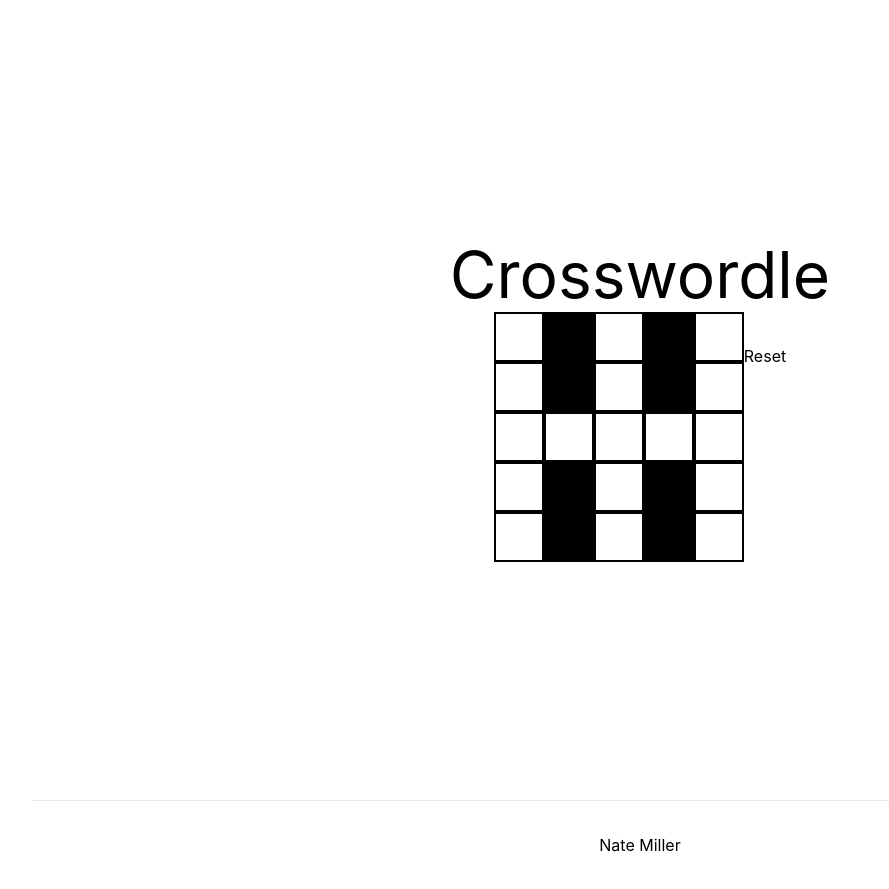
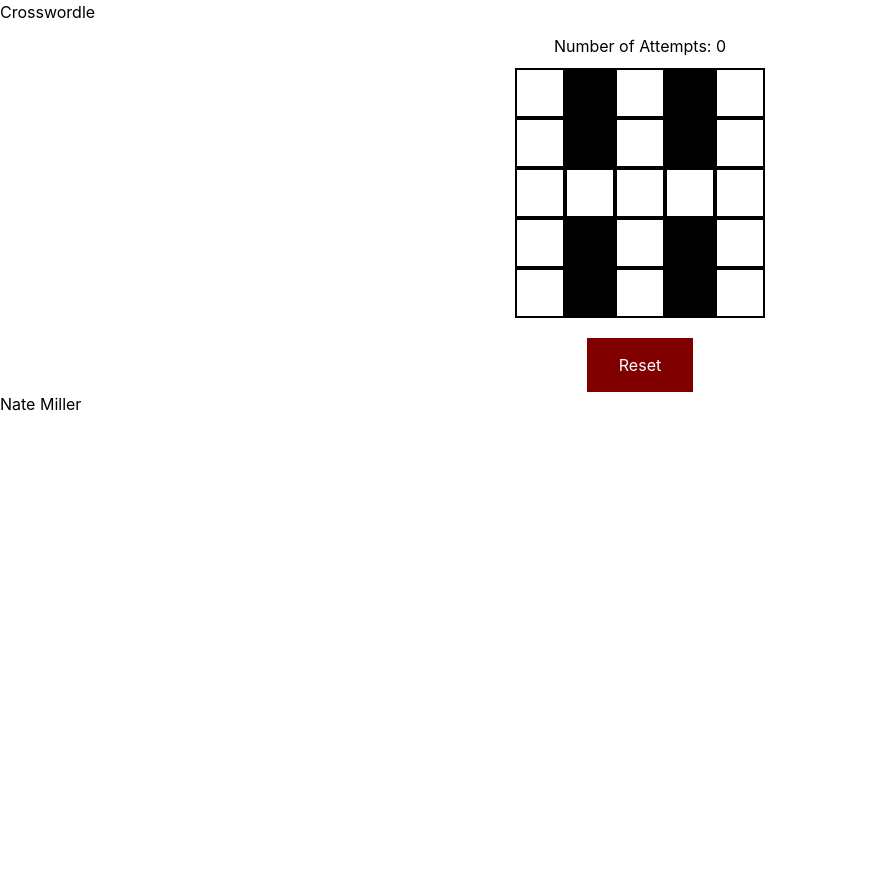
Before and after one commit to nkdmiller/crosswordle, a Next.js app: page / in a window 1280 px wide. Shown: the whole page, without its empty margins (0-889 px from the left). After the commit the page ends 800 px from the top, so only its background shows below. Built offline with nearby package versions, Linux system fonts and the light colour scheme.

Commit message:
add comments to code

```diff
--- a/components/Guess.jsx
+++ b/components/Guess.jsx
@@ -1,7 +1,3 @@
-import { useState, useRef } from 'react'
-import { Dialog } from '@headlessui/react'
-import Link from "next/link";
-
 const Guess = ({ value, guessClass }) => {
   return(
     <div className={guessClass}>
--- a/components/crossword.jsx
+++ b/components/crossword.jsx
@@ -1,12 +1,8 @@
-import React from 'react';
-import { useState, useEffect } from 'react';
+import { React, useState, useEffect } from 'react';
 import crossword from '../data/puzzle';
 import {useRouter} from "next/router";
 import Modal from "./Modal";
 import Link from "next/link";
-import { createContext } from 'react';
-
-export const CrosswordContext = createContext();
 
 const Crossword = () => {
   let router = useRouter();
@@ -14,6 +10,7 @@ const Crossword = () => {
   const [wordMap, setWordMap] = useState([]);
   const [rows, setRows] = useState([]);
   const [crosswordBoard, setCrosswordBoard] = useState([]);
+  const [attempts, setAttempts] = useState(0);
   const [solved, setSolved] = useState(false);
   const [reset, setReset] = useState(false);
 
@@ -21,14 +18,16 @@ const Crossword = () => {
   const [highlightedVerticalWord, setHighlightedVerticalWord] = useState(-1);
 
   useEffect(() => {
-
+    //Initial states
     let wordState;
     let boardState;
+    //Attempt to grab wordState from local storage
     const stateStr = localStorage.getItem('words');
     const existingWords = stateStr ? JSON.parse(stateStr) : undefined;
     if (existingWords) {
       wordState = existingWords;
     } else {
+      //Set initial if not in storage
       const initial = crossword.words.map(function(word) {
         let newWord = word;
         newWord.attempts = ["","","","","","",];
@@ -38,30 +37,39 @@ const Crossword = () => {
       })
       wordState = initial;
     }
+    //Attempt to grab boardState from local storage
     const boardStr = localStorage.getItem('crosswordBoard');
     const existingBoard = stateStr ? JSON.parse(boardStr) : undefined;
     if (existingBoard) {
       boardState = existingBoard;
     } else {
+      //Set initial if not in storage
       let initial = [];
       for(var i=0; i< crossword.wordMap.length; i++) {
         initial[i] = new Array(crossword.wordMap[0].length);
       }
       boardState = initial;
     }
+    //Attempt to grab solved from local storage; false otherwise
+    const isSolved = localStorage.getItem('solved') ? true : false;
 
-    const isSolved = localStorage.getItem('solved') ? true : false;
+    //Attempt to grab attempts from local storage; 0 otherwise
+    const attemptsStr = localStorage.getItem('attempts');
+    const attemptsState = attemptsStr ? parseInt(JSON.parse(attemptsStr)) : 0;
 
     setWords(wordState);
     setWordMap(crossword.wordMap);
     setRows(crossword.rows);
     setCrosswordBoard(boardState);
+    setAttempts(attemptsState);
     setSolved(isSolved);
     setReset(false);
   }, [reset])
 
   useEffect(() => {
+    //Store words, attempts and board state whenever the words are updated (e.g an attempt is made)
     window.localStorage.setItem('words', JSON.stringify(words));
+    window.localStorage.setItem('attempts', JSON.stringify(attempts));
     window.localStorage.setItem('crosswordBoard', JSON.stringify(crosswordBoard));
     setSolved(checkForSolution());
   }, [words])
@@ -69,6 +77,7 @@ const Crossword = () => {
   const handleAttempt = (wordNumber, attempt) => {
     let solved = false;
     attempt = attempt.toUpperCase();
+    //Add the attempt to the last position in the word's attempt array
     setWords(prevState => {
       let wordsToUpdate = Object.assign([], prevState);
       let wordIndex = wordsToUpdate.findIndex(w => wordNumber == w.number);
@@ -76,6 +85,7 @@ const Crossword = () => {
       newWordObj.attempts[newWordObj.numberOfAttempts] = attempt;
       newWordObj.numberOfAttempts = newWordObj.numberOfAttempts + 1;
       wordsToUpdate[wordIndex] = newWordObj;
+      //If the attempt is equal to the word then mark it as solved
       if (attempt == newWordObj.word.toUpperCase()){
         newWordObj.solved = true;
         solved = true;
@@ -85,6 +95,7 @@ const Crossword = () => {
 
     setCrosswordBoard(prevState => {
       let newBoard = Object.assign([], prevState);
+      //If the word was solved then add it to the crossword board
       if (solved){
         for(var r=0; r< wordMap.length; r++) {
           for(var c=0; c< wordMap.length; c++) {
@@ -96,8 +107,12 @@ const Crossword = () => {
       }
       return newBoard;
     })
+
+    //Whether or not the word was solved increment the number of attempts
+    setAttempts(attempts + 1);
   };
 
+  //Highlight the row or column of the square that was just hovered over by the user
   const highlightWord = (e) => {
     let horizontal = -1;
     let vertical = -1;
@@ -108,18 +123,20 @@ const Crossword = () => {
         return element == w.number;
       })
       if (word){
+        if (word.direction == "horizontal"){
+          horizontal = element;
+        }
         if (word.direction == "vertical"){
           vertical = element;
         }
-        if (word.direction == "horizontal"){
-          horizontal = element;
       }
     }
-    }
+
     setHighlightedHorizontalWord(horizontal);
     setHighlightedVerticalWord(vertical);
   }
 
+  //Iterate through each word and set solved in local storage
   const checkForSolution = () => {
     let isSolved = words.length > 0 ? true : false;
     words.forEach((word) => {
@@ -133,45 +150,52 @@ const Crossword = () => {
     return isSolved;
   }
 
+  //Clear local storage and then force a reset to initial values
   const resetBoard = () => {
     localStorage.removeItem('words');
     localStorage.removeItem('crosswordBoard');
     localStorage.removeItem('solved');
+    localStorage.removeItem('attempts');
     setReset(true);
   }
 
+  //Iterate through the row
   const createSquares = rows.map(function(row_arr, r) {
-    const verticalWords = {}
-    const horizontalWords = {}
+    //Iterate through the column
     return row_arr.map(function(item, c) {
+      //If the letter of this row and column is blank then return a "blank-square"
       if (item == " ") {
-        verticalWords[c] += item;
-        horizontalWords[r] += item;
         return <div className="blank-square" row={r} column={c} key={r + ":" + c} ></div>;
       }
+
       let isHighlightVertical = false;
       let isHighlightHorizontal = false;
+      //Get the one or more words (id'd by number) that the square corresponds.
       let value = wordMap[r][c];
       const matches = words.map(w => {
         if (value.includes(w.number)){
           return w.number;
         }
       })
+      //If one of the matched words has been marked for highlight set the appropriate flag which will determine CSS background-color
       if (matches.includes(highlightedHorizontalWord)){
         isHighlightHorizontal = true;
       }
       if (matches.includes(highlightedVerticalWord)) {
         isHighlightVertical = true;
+
       }
 
+      //Return an active square with the aboce calculated CSS class
       return (
-        <Link href={"/?row=" + r + "&column=" + c + "&number=" + value[0]} key={"square-" + r + ":" + c} >
-          <div key={"square-" + r + ":" + c} className={"crossword-square " + (isHighlightVertical ? 'vertical-highlight ' : ' ') + (isHighlightHorizontal ? 'horizontal-highlight' : '')} row={r} column={c} word-value={value} onClick={highlightWord} onMouseEnter={highlightWord}>{crosswordBoard[r][c]}</div>
+        <Link href={"/?row=" + r + "&column=" + c } key={"square-" + r + ":" + c} >
+          <div key={"square-" + r + ":" + c} className={"crossword-square " + (isHighlightVertical ? 'vertical-highlight ' : ' ') + (isHighlightHorizontal ? 'horizontal-highlight' : '')} row={r} column={c} word-value={value} onMouseEnter={highlightWord}>{crosswordBoard[r][c]}</div>
         </Link>
       )
     })
   });
   return(
+    <div class="crossword-board">
       <div>
         {router.query.row && (
           <Modal
@@ -187,13 +211,19 @@ const Crossword = () => {
             </div>
           </Modal>
         )}
+        {!solved && (
+          <div class="attempt-number">{"Number of Attempts: " + attempts}</div>
+        )}
         {solved && (
-        <div class="solved-message">You solved it! </div>
+          <div class="solved-message">{"You solved it in " + attempts + " moves!"} </div>
         )}
         <div className="container">
           {createSquares}
         </div>
-      <button type="button" onClick={resetBoard}>Reset</button>
+      </div>
+      <div>
+        <button type="button" onClick={resetBoard} class="reset-button">Reset</button>
+      </div>
     </div>
 )};
 
--- a/data/puzzle.json
+++ b/data/puzzle.json
@@ -17,16 +17,16 @@
     },
     {
       "number": 4,
-      "word": "PLOYS",
+      "word": "ACORN",
       "direction": "vertical"
     }
   ],
   "rows": [
-    ["A", " ", "H", " ", "P"],
-    ["R", " ", "E", " ", "L"],
+    ["A", " ", "H", " ", "A"],
+    ["R", " ", "E", " ", "C"],
     ["I", "G", "L", "O", "O"],
-    ["S", " ", "L", " ", "Y"],
-    ["E", " ", "O", " ", "S"]
+    ["S", " ", "L", " ", "R"],
+    ["E", " ", "O", " ", "N"]
   ],
   "wordMap": [
     [[1], [0], [2], [0], [4]],
--- a/styles/Home.module.css
+++ b/styles/Home.module.css
@@ -1,4 +1,4 @@
-.container {
+/* .container {
   padding: 0 2rem;
 }
 
@@ -113,4 +113,4 @@
     width: 100%;
     flex-direction: column;
   }
-}
+} */
--- a/styles/globals.css
+++ b/styles/globals.css
@@ -29,6 +29,8 @@ a {
   border: 2px solid;
   height: 50px;
   width: 50px;
+  font-size: 2rem;
+  padding: 0;
 }
 
 .horizontal-highlight {
@@ -40,7 +42,7 @@ a {
 }
 
 .vertical-highlight.horizontal-highlight {
-  background-color: rgb(228, 255, 228);
+  background-color: lightyellow;;
 }
 
 .blank-square {
@@ -50,9 +52,16 @@ a {
 }
 
 .box {
-  height: 80vh;
+  height: 90vh;
   width: 50vh;
+  min-height: 666px;
+  min-width: 535px;
   background-color: white;
+  font-size: 1.5rem;
+}
+
+.board {
+  text-align: center;
 }
 
 .board-row {
@@ -62,10 +71,16 @@ a {
 .guess {
   height: 5vh;
   width: 5vh;
-  margin: 2.5vh;
+  min-height: 37px;
+  min-width: 37px;
+  margin: max(2.5vh, 18.5px);
   border: solid 1px;
   border-color: black;
-  background-color: gray;
+  background-color: white;
+  display: flex;
+  justify-content: center;
+  align-content: center;
+  flex-direction: column;
 }
 
 .correct {
@@ -75,3 +90,98 @@ a {
 .misplaced {
   background-color: yellow;
 }
+
+.incorrect {
+  background-color: lightcoral;
+}
+
+.crossword-board {
+  text-align: center;
+}
+
+.attempt-number {
+  font-size: 16px;
+  margin-top: 10px;
+  margin-bottom: 10px;
+}
+
+.reset-button {
+  background-color: maroon;
+  border: none;
+  color: white;
+  padding: 15px 32px;
+  text-align: center;
+  text-decoration: none;
+  display: inline-block;
+  font-size: 16px;
+  margin-top: 20px;
+}
+
+.form-div {
+  text-align: center;
+}
+
+.exit {
+  width: 17px;
+  font-size: 15px;
+  margin-left: 18.5px;
+  margin-top: 18.5px;
+  padding: 1px 1px;
+}
+
+/* Underline styling inspired by: https://stackoverflow.com/questions/54526082/changing-font-in-input-field-with-underline-under-each-character */
+.board-input {
+  display: inline-block;
+  border: none;
+  width: 7.4ch;
+  background: repeating-linear-gradient(90deg, black 0, black 1ch, transparent 0, transparent 1.5ch) 0 100%/ 10ch 2px no-repeat;
+  font: 3rem 'Ubuntu Mono', monospace;
+  letter-spacing: 0.5ch;
+  margin: 20px;
+}
+
+.submit-button {
+  background-color: green;
+  border: none;
+  color: white;
+  padding: 15px 32px;
+  text-align: center;
+  text-decoration: none;
+  display: inline-block;
+  font-size: 16px;
+  margin-top: 20px;
+}
+
+.solved-message {
+  font-size: 50px;
+  color: green;
+}
+
+.modal-background {
+  justify-content: center;
+  align-items: center;
+  width: 50%;
+  display: flex;
+  position: relative;
+}
+
+.modal-overlay {
+  background-color: gray;
+  top: 0px;
+  left: 0px;
+  right: 0px;
+  bottom: 0px;
+  position: fixed;
+}
+
+.modal-container {
+  justify-content: center;
+  align-items: center;
+  z-index: 10;
+  display: flex;
+  top: 0px;
+  left: 0px;
+  right: 0px;
+  bottom: 0px;
+  position: fixed;
+}
```
Also changed, not shown: components/Board.jsx (+22 -13 lines), components/BoardRow.jsx (+5 -4 lines), components/modal.jsx (+9 -5 lines). Lines whose indentation alone changed are shown as unchanged.
